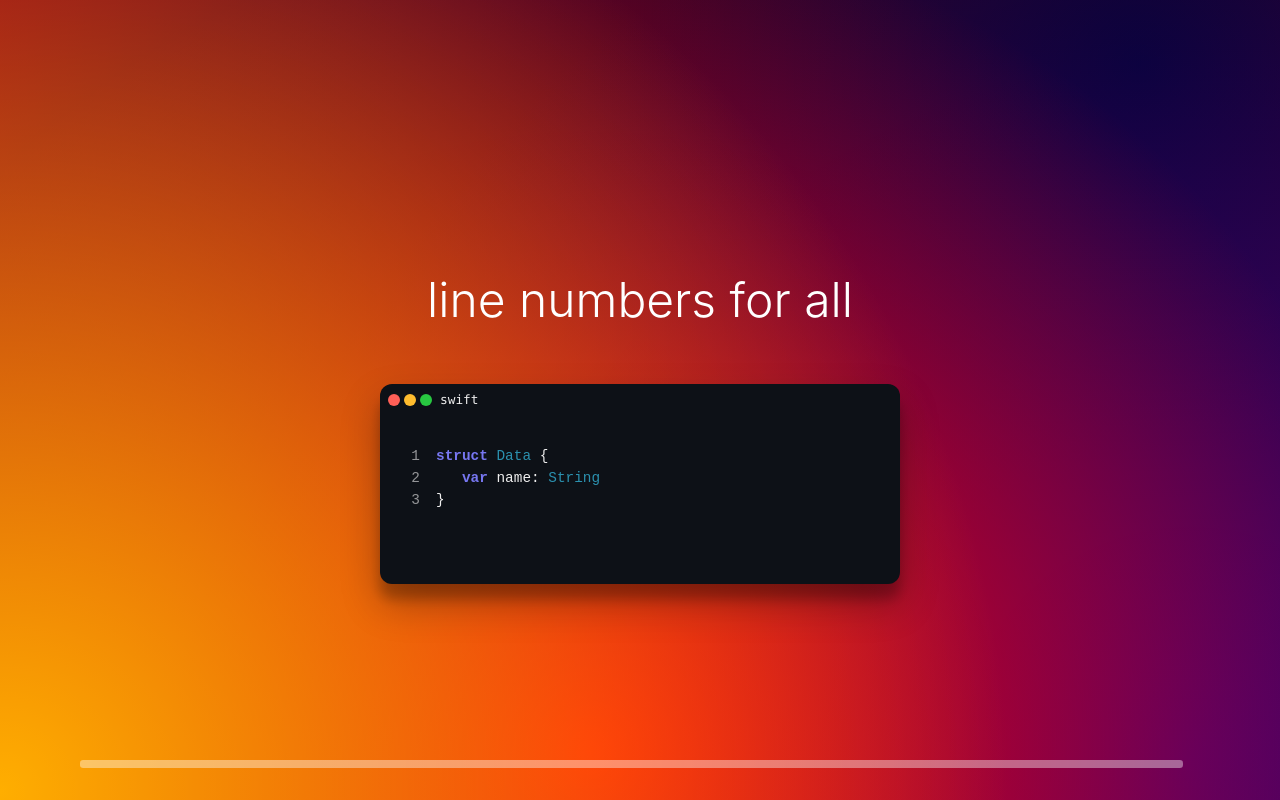
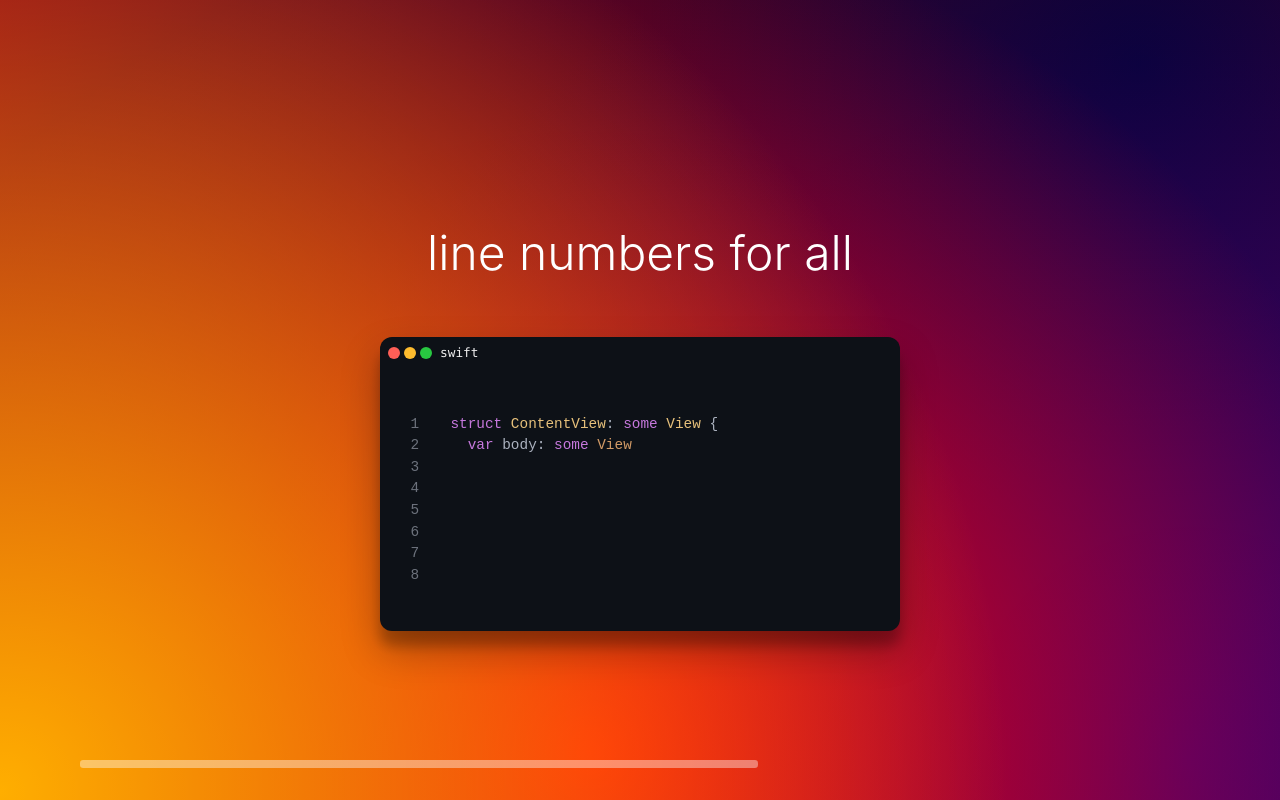
Before and after one commit to danielkagemann/coding, a React (Vite) app: page / in a window 1280 px wide. Built offline with nearby package versions, Linux system fonts and the light colour scheme.

Commit message:
using highlight js and removed obsolet stuff.

```diff
--- a/package.json
+++ b/package.json
@@ -12,6 +12,7 @@
   },
   "dependencies": {
     "animate.css": "^4.1.1",
+    "highlight.js": "^11.10.0",
     "react": "^18.3.1",
     "react-dom": "^18.3.1",
     "react-markdown": "^9.0.1",
--- a/public/slides.json
+++ b/public/slides.json
@@ -11,7 +11,7 @@
       "initial": "_1_",
       "steps": [
         {
-          "text": "struct Data {\n   var name: String\n}",
+          "text": "struct ContentView: some View {\n  var body: some View {\n    Text(\"Hello World\")\n        .font(.caption)\n        .bold()\n  }\n}\n",
           "wait": 1,
           "speed": 0.1
         }
--- a/src/assets/index.scss
+++ b/src/assets/index.scss
@@ -71,6 +71,12 @@ main {
   position: relative;
 
   .code--container {
+
+    /* important to ignore the background coming from highlightjs theme */
+    .hljs {
+      background: inherit;
+    }
+
     display: flex;
     justify-content: flex-start;
     width: 100%;
--- a/src/components/Terminal.tsx
+++ b/src/components/Terminal.tsx
@@ -1,7 +1,8 @@
 import {ConfigurationSlide, estimatedTotalLines} from "../model/Configuration.ts";
 import {FC, ReactElement, useEffect, useState} from "react";
-import {$Highlighter} from "../model/Highlighter.ts";
 import {useCodeSteps} from "../model/useCodeSteps.ts";
+import "highlight.js/styles/atom-one-dark.css";
+import hljs from "highlight.js";
 
 type Props = {
     data: ConfigurationSlide
@@ -29,11 +30,16 @@ const Terminal: FC<Props> = ({data}) => {
     }
 
     useEffect(() => {
+        hljs.highlightAll();
         setCode(updateCode(0));
     }, []);
 
     function dynamicCode(): string {
-        return code.replace(`_${stepper.step + 1}_`, stepper.typer.value);
+        const ele = code.replace(`_${stepper.step + 1}_`, stepper.typer.value);
+        return hljs.highlight(
+            ele,
+            { language: data.terminal.language }
+        ).value
     }
 
     function renderLineNumbers(): ReactElement | null {
@@ -70,13 +76,16 @@ const Terminal: FC<Props> = ({data}) => {
             {renderLineNumbers()}
                 <div className="code">
                 <pre>
-                    <code
-                        dangerouslySetInnerHTML={{__html: $Highlighter.forLanguage(data.terminal.language, dynamicCode())}}/>
+                    <code dangerouslySetInnerHTML={{__html: dynamicCode()}} />
                 </pre>
                 </div>
             </div>
         </div>
     );
 }
+/*
+                    <code
+                        dangerouslySetInnerHTML={{__html: $Highlighter.forLanguage(data.terminal.language, dynamicCode())}}/>
 
+ */
 export default Terminal;
--- a/src/model/Highlighter.ts
+++ /dev/null
@@ -1,72 +0,0 @@
-interface HighlightPattern {
-    regex: RegExp,
-    className: string
-}
-
-const _processing = (patterns: HighlightPattern[], code: string): string => {
-    if (code.length === 0) {
-        return code;
-    }
-
-    patterns.forEach(({regex, className}) => {
-
-        // Use a replace function that checks for matches
-        code = code.replace(regex, (match) => {
-            if (match) {
-                // Only wrap the match if it exists
-                return `<span class="${className}">${match}</span>`;
-            }
-            // Otherwise, return the unmodified part of the code
-            return match;
-        });
-    });
-    return code;
-};
-
-const _swift = (code: string): string => {
-    // Define regular expressions for different parts of Swift syntax
-    const patterns: HighlightPattern[] = [
-        //{ regex: /"(?:\\.|[^"\\])*"/g, className: 'string' }, // Double-quoted strings with escape sequences
-        // { regex: /"[^"]*"/g, className: 'string' }, // Double-quoted strings with escape sequences
-        {
-            regex: /\b(let|var|func|class|struct|if|else|for|while|return|import|public|private|fileprivate|internal|enum|case|switch|do|catch|try|guard|defer|init|self)\b/g,
-            className: 'keyword'
-        }, // Keywords
-        {regex: /\/\/.*/g, className: 'comment'}, // Single-line comments
-        {regex: /\/\*[\s\S]*?\*\//g, className: 'comment'}, // Multi-line comments
-        {regex: /\b\d+(\.\d+)?\b/g, className: 'number'}, // Numbers
-        {regex: /\b[A-Z][A-Za-z0-9_]*\b/g, className: 'type'}, // Type names (starting with capital letters)
-        {regex: /\b(self|super|true|false|nil)\b/g, className: 'constant'}, // Special variables and literals
-    ];
-    return _processing(patterns, code);
-};
-
-const _typescript = (code: string): string => {
-    const patterns: HighlightPattern[] = [
-        //{ regex: /"(?:\\.|[^"\\])*"|'(?:\\.|[^'\\])*'|`(?:\\.|[^`\\])*`/g, className: 'string' }, // Strings (single, double, template literals)
-        { regex: /\b(const|let|var|function|class|interface|extends|implements|enum|type|if|else|for|while|do|return|switch|case|break|continue|import|export|default|new|throw|try|catch|finally|async|await|public|private|protected|static|get|set|readonly|as|in|of|instanceof|typeof|void|any|never|unknown|boolean|number|string|object)\b/g, className: 'keyword' }, // Keywords
-        { regex: /\/\/.*/g, className: 'comment' }, // Single-line comments
-        { regex: /\b\d+(\.\d+)?\b/g, className: 'number' }, // Numbers
-        { regex: /\b[A-Z][A-Za-z0-9_]*\b/g, className: 'type' }, // Type names (starting with capital letters)
-        { regex: /\b(true|false|null|undefined|NaN|Infinity)\b/g, className: 'constant' }, // Boolean literals and special constants
-        { regex: /\/\*[\s\S]*?\*\//g, className: 'comment' }, // Multi-line comments
-    ];
-
-    return _processing(patterns, code);
-};
-
-const forLanguage = (language: string, code: string): string => {
-    if (language === 'swift') {
-        return _swift(code);
-    }
-    if (language === 'ts' ||language === 'typescript') {
-        return _typescript(code);
-    }
-    // untouched
-    return code;
-};
-
-
-export const $Highlighter = {
-    forLanguage
-};
```
Also changed, not shown: src/components/Typewriter.tsx (deleted, +0 -30 lines), 2 other files (tests, documents, lock files or other folders).
